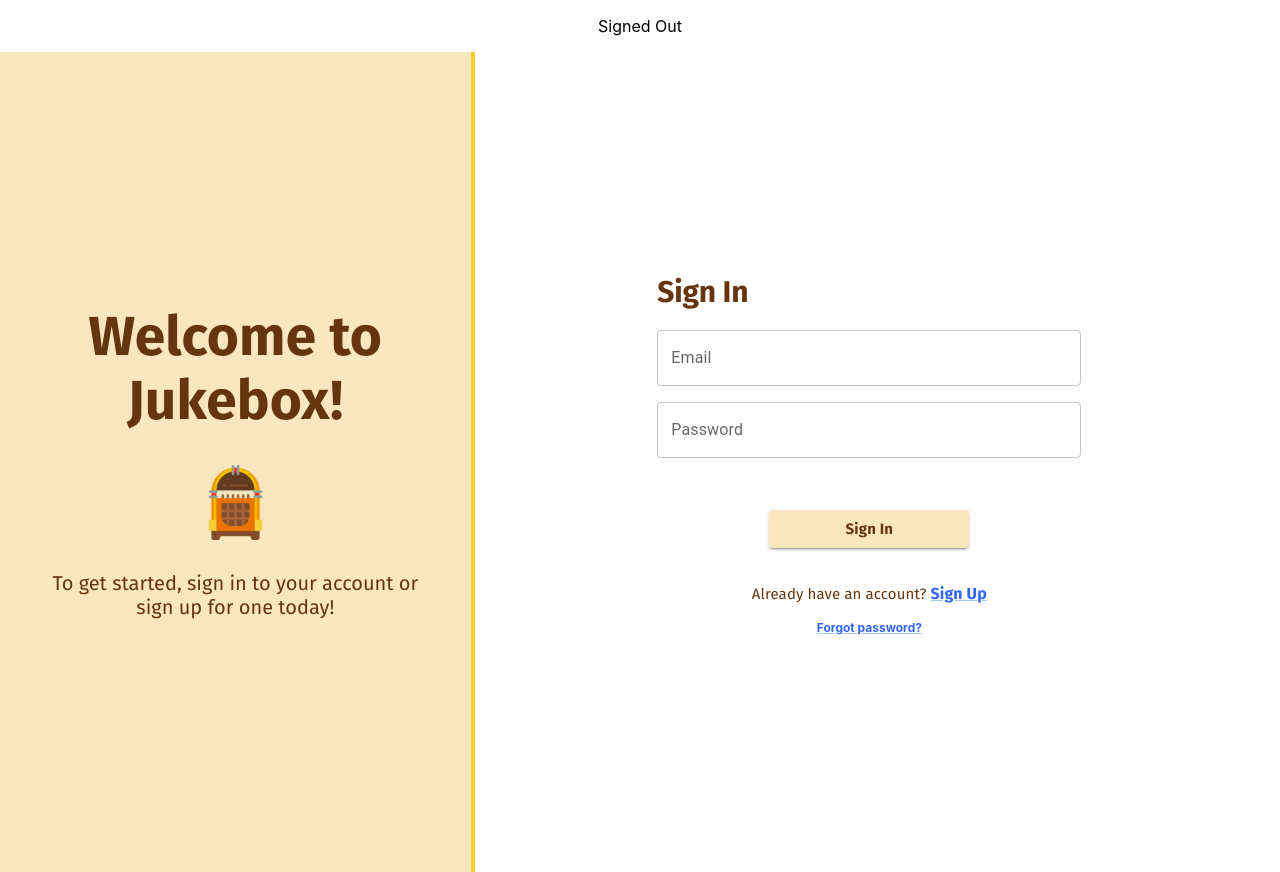
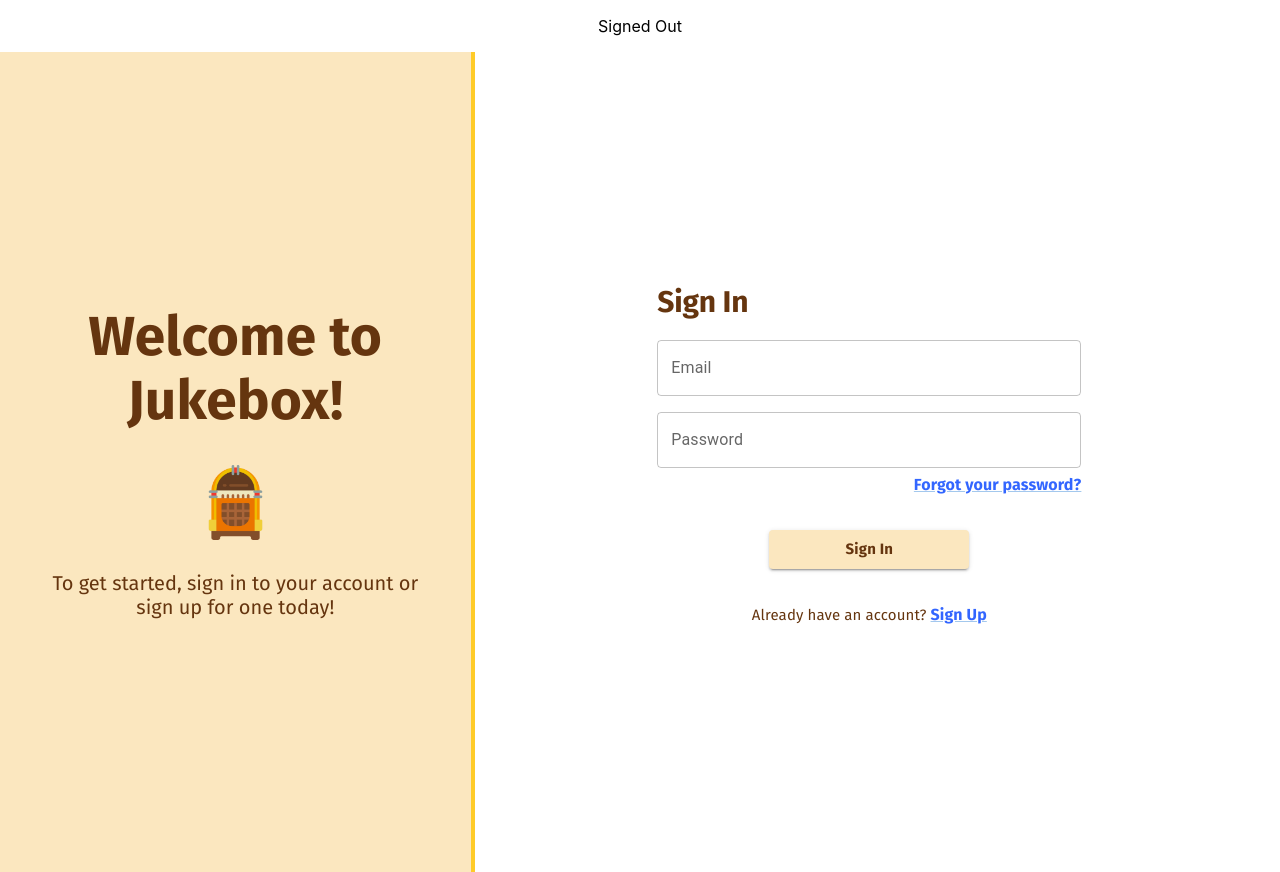
Before and after one commit to maitriparikh/cs407-jukebox, a React (Create React App) app: page / in a window 1280 px wide. Built offline with nearby package versions, Linux system fonts and the light colour scheme; no server answers.

Commit message:
adjusted forgot password link UI

```diff
--- a/src/pages/signin_components/signin.js
+++ b/src/pages/signin_components/signin.js
@@ -134,9 +134,25 @@ function SignIn() {
                 <TextField
                   label="Password"
                   type="password"
+                  style= {{ marginBottom: "-25px" }}
                   onChange={(event) => setPassword(event.target.value)} // save password from user input
                 />
                 { validUser ? <><p></p></>: <p style={{ color: 'red', textAlign: 'left' }}>Email/password combination does not match</p>}
+
+                {/* Forgot password link */}
+                <Typography variant="h4" textAlign="right">
+                  <Link
+                    variant="contained"
+                    style={{
+                      color: "#3366ff",
+                      fontSize: 16,
+                      fontWeight: "bold"
+                      }}
+                      onClick={forgot_password_click}
+                    >
+                      Forgot your password?
+                    </Link>
+                    </Typography>
 
                 <br></br>
 
@@ -178,22 +194,6 @@ function SignIn() {
 
                 </Typography>
 
-                {/* Forgot password link */}
-                <h4 style={{ color: 'var(--text-color)', marginBottom: "0", fontSize: 12 }}>
-                    <Link
-                      variant="contained"
-                      style={{
-                        color: "#3366ff",
-                        fontSize: 12,
-                        fontWeight: "bold"
-                      }}
-                      onClick={forgot_password_click}
-                    >
-                      Forgot password?
-                    </Link>
-                  </h4>
-
-
               </Stack>
             </Stack>
           </Grid>
```
